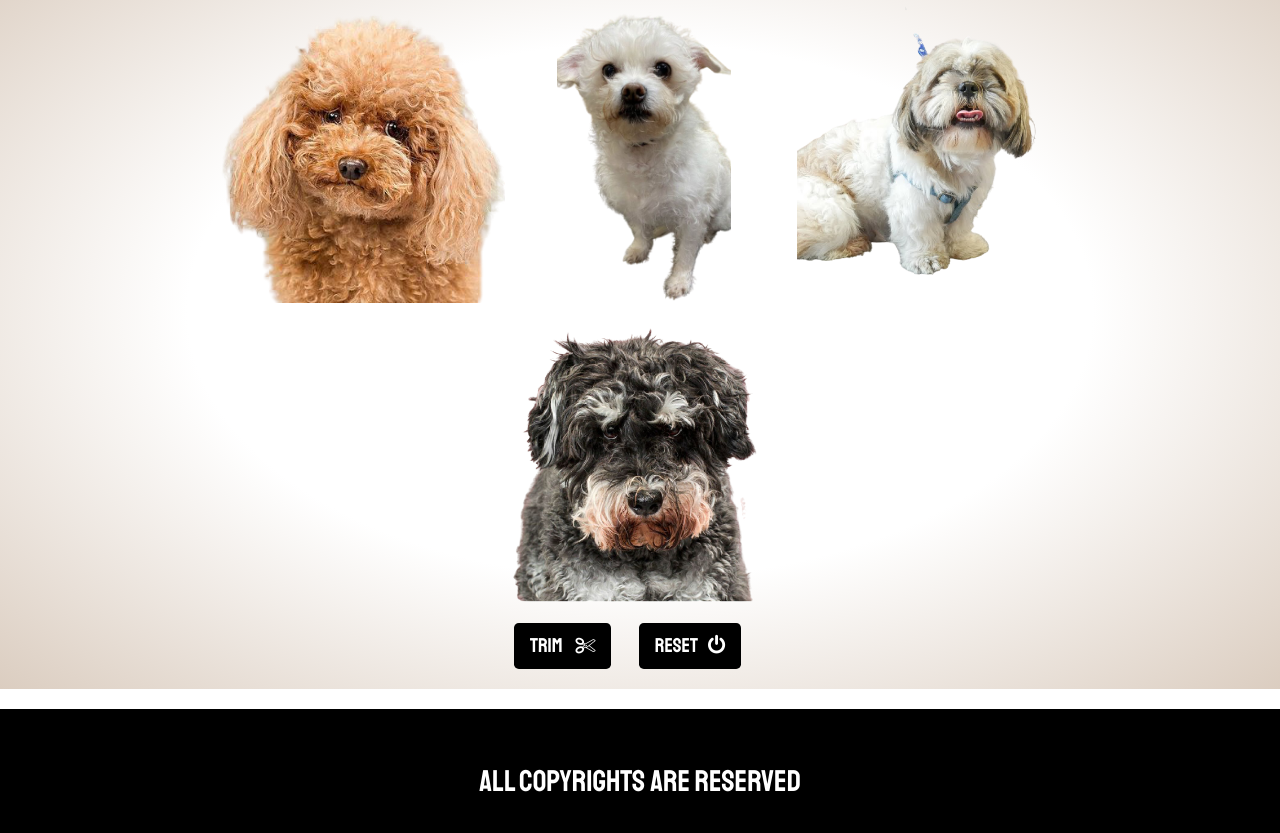
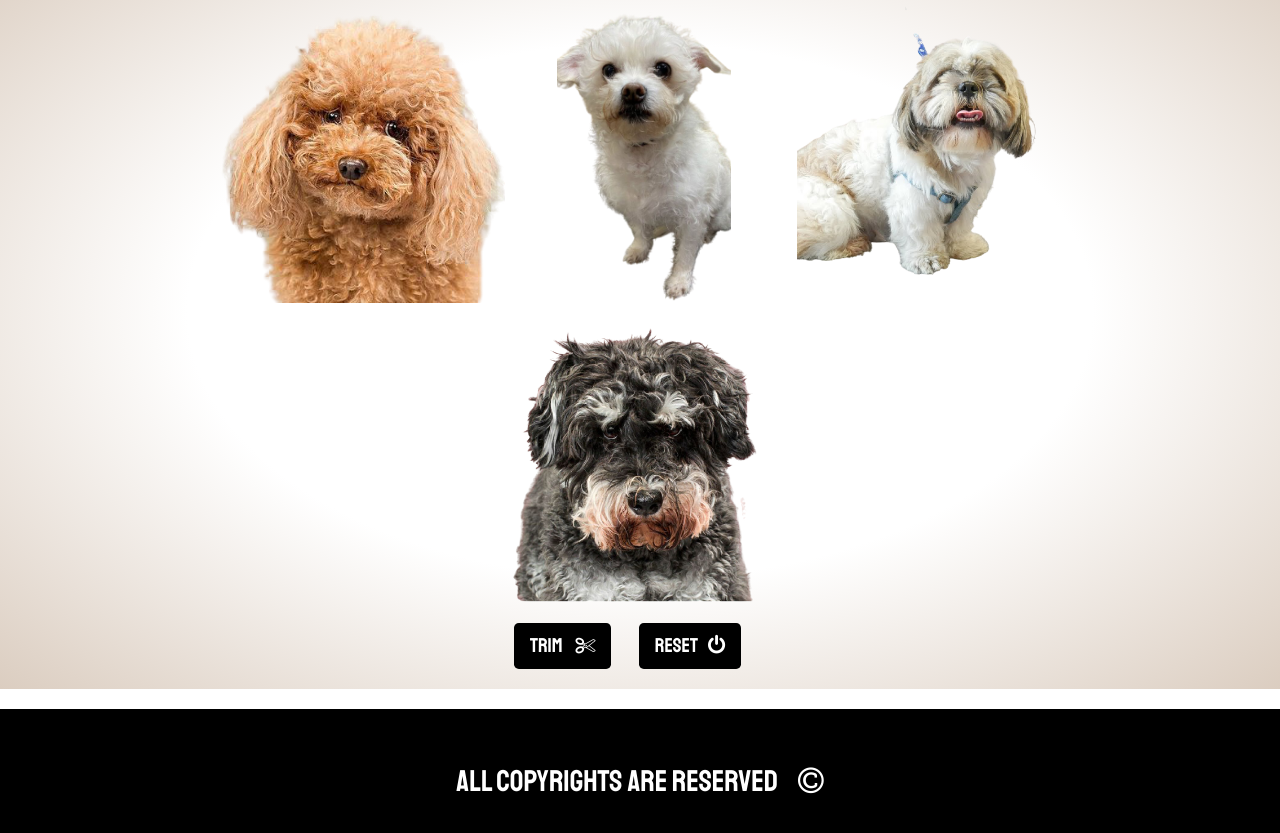
Before and after one commit to adithya-724/Doggoys-frontEnd, a plain HTML site: page index.html in a window 1280 px wide. Shown: the part 4096-4929 px from the top of the page. Drawn offline with nearby package versions, Linux system fonts and the light colour scheme.

Commit message:
added copyright icon

```diff
--- a/index.html
+++ b/index.html
@@ -309,7 +309,12 @@
       </div>
     </div>
     <div class="footer">
-      <p>All copyrights are reserved</p>
+      <p>
+        All copyrights are reserved<i
+          class="fa fa-copyright"
+          id="copyrightIcon"
+        ></i>
+      </p>
     </div>
     <script src="main.js"></script>
     <script src="bootstrap-5.0.0-dist/js/bootstrap.min.js"></script>
--- a/styles.css
+++ b/styles.css
@@ -398,6 +398,9 @@ h2 {
   font-size: 30px;
   text-align: center;
 }
+#copyrightIcon {
+  margin-left: 20px;
+}
 @media (max-width: 700px) {
   .flex-item1,
   .flex-item2,
```
